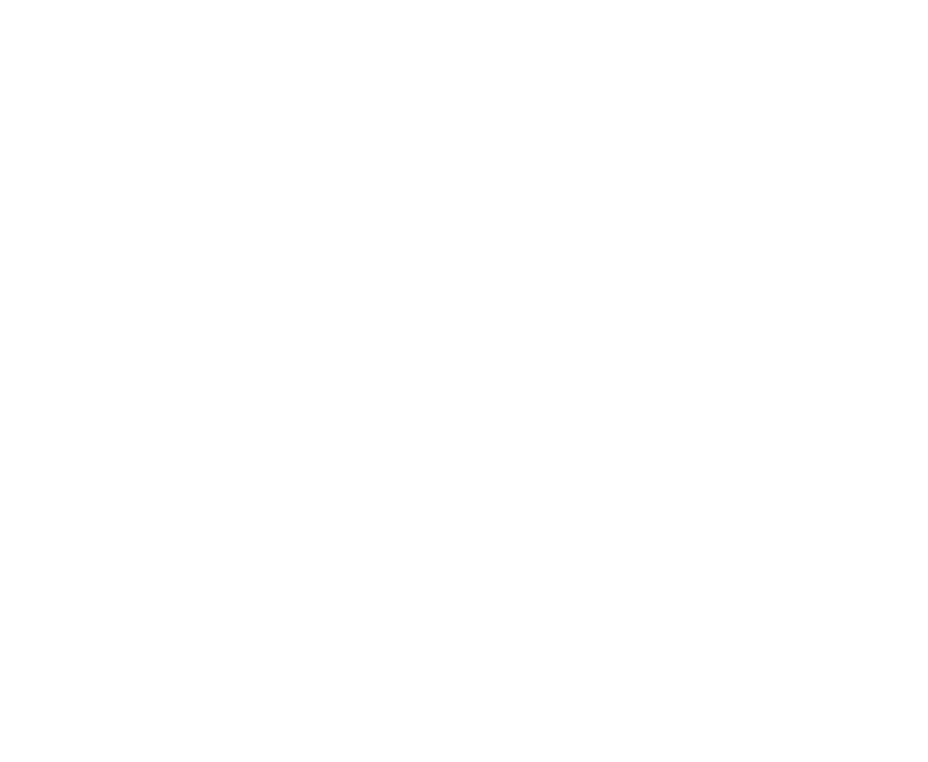
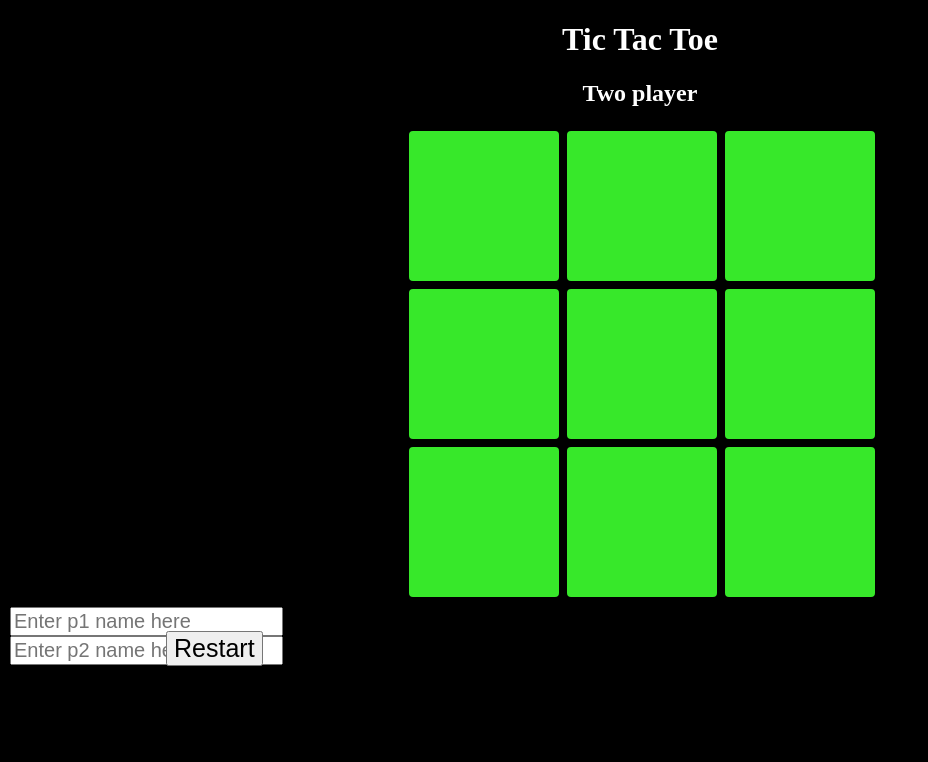
Before and after one commit to prateekobi/tic-tac-toe, a plain HTML site: page index.html in a window 1280 px wide. Shown: the whole page, without its empty margins (0-928 px from the left). Drawn offline with Linux system fonts and the light colour scheme.

Commit message:
updated files

```diff
--- a/index.html
+++ b/index.html
@@ -1,13 +1,33 @@
 <!DOCTYPE html>
 <html lang="en">
 <head>
+  <h1>Tic Tac Toe</h1>
+  <h2>Two player</h2>
   <script src="jquery.js"></script>
   <script src="projectzero.js"></script>
   <link rel="stylesheet" href="projectzero.css">
   <meta charset="UTF-8">
-  <title>Document</title>
+  <title>Tic Tac Toe</title>
 </head>
 <body>
 
+<div class="container">
+  <div class="box row1 col1" id=one></div>
+  <div class="box row1 col2" id=two></div>
+  <div class="box row1 col3" id=three></div>
+  <br>
+  <div class="box row2 col1" id=four></div>
+  <div class="box row2 col2" id=five></div>
+  <div class="box row2 col3" id=six></div>
+  <br>
+  <div class="box row3 col1" id=seven></div>
+  <div class="box row3 col2" id=eight></div>
+  <div class="box row3 col3"  id=nine></div>
+</div>
+<div id="playerinput">
+  <input type="text" id="player1input" placeholder="Enter p1 name here">
+  <input type="text" id="player2input" placeholder="Enter p2 name here">
+</div>
+<button>Restart</button>
 </body>
 </html>
--- a/projectzero.css
+++ b/projectzero.css
@@ -0,0 +1,33 @@
+body{
+  background-color: black;
+}
+h1, h2{
+  text-align: center;
+  color: white;
+}
+.container{
+  height: 100%;
+  width: 100%;
+  margin:0 auto;
+  position: relative;
+}
+div{
+  text-align: center;
+  height: 150px;
+  width: 150px;
+  display:inline-block;
+  border-radius: 6px;
+  border: 2px solid black;
+}
+.box{
+  background-color: #37E82A;
+}
+
+button{
+text-align: center;
+font-size: 25px;
+margin: 0 auto;
+}
+input{
+  font-size: 20px;
+}
--- a/projectzero.js
+++ b/projectzero.js
@@ -0,0 +1,8 @@
+/*winning combinations rows ([1,2,3],[3,2,1],[4,5,6],[6,5,4],[7,8,9],[9,8,7]) - rows
+winning combinations col  ([1,4,7].[7,4,1],[2,5,8],[8,5,2],[3,6,9],[9,6,3]) - col
+winning combinations dia  ([1,5,9],[9,5,1],[3,5,7],[7,5,3]) - dia*/
+
+$(document).ready(function(){
+var player1 = "";
+var player2 = "";
+var turn = "";
```
